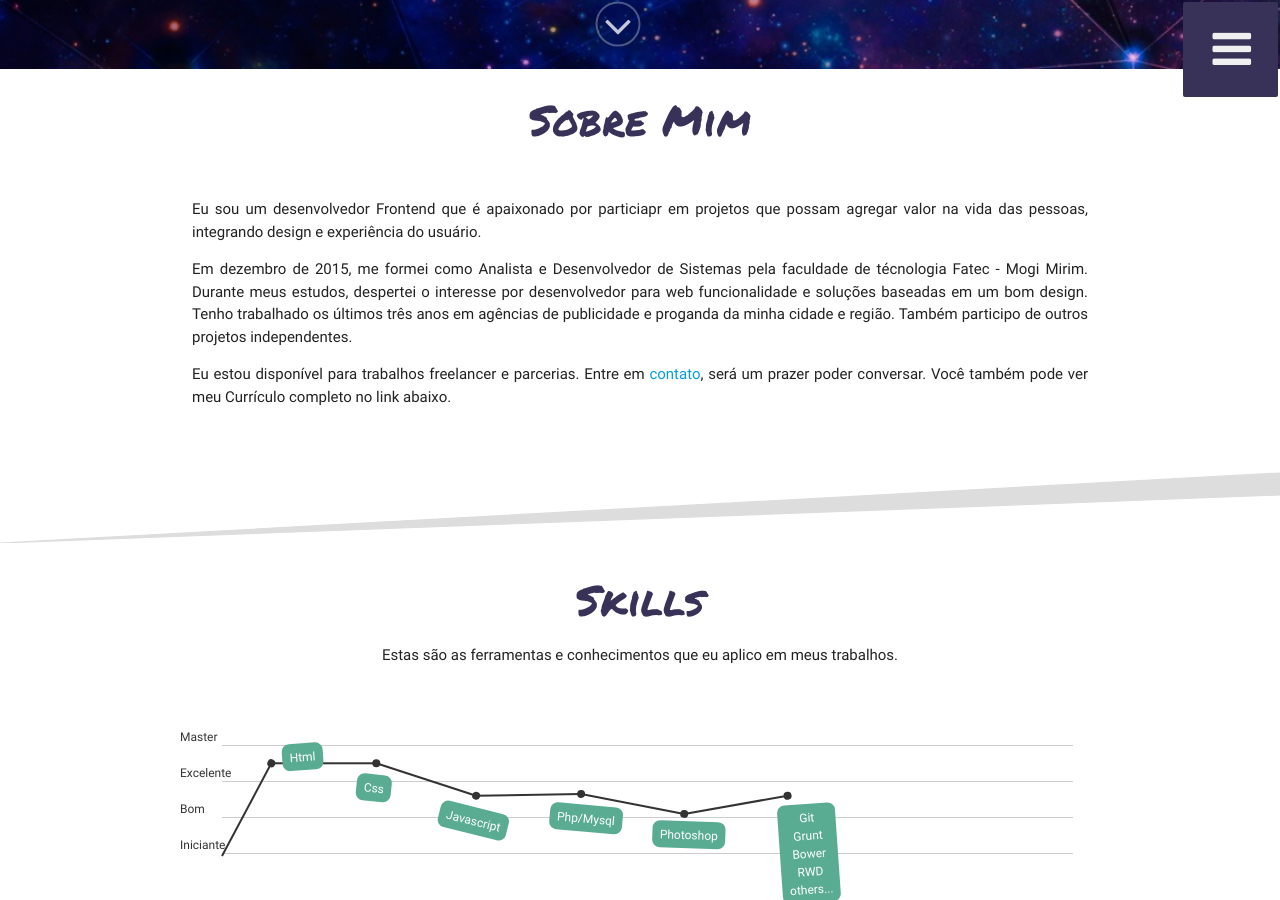
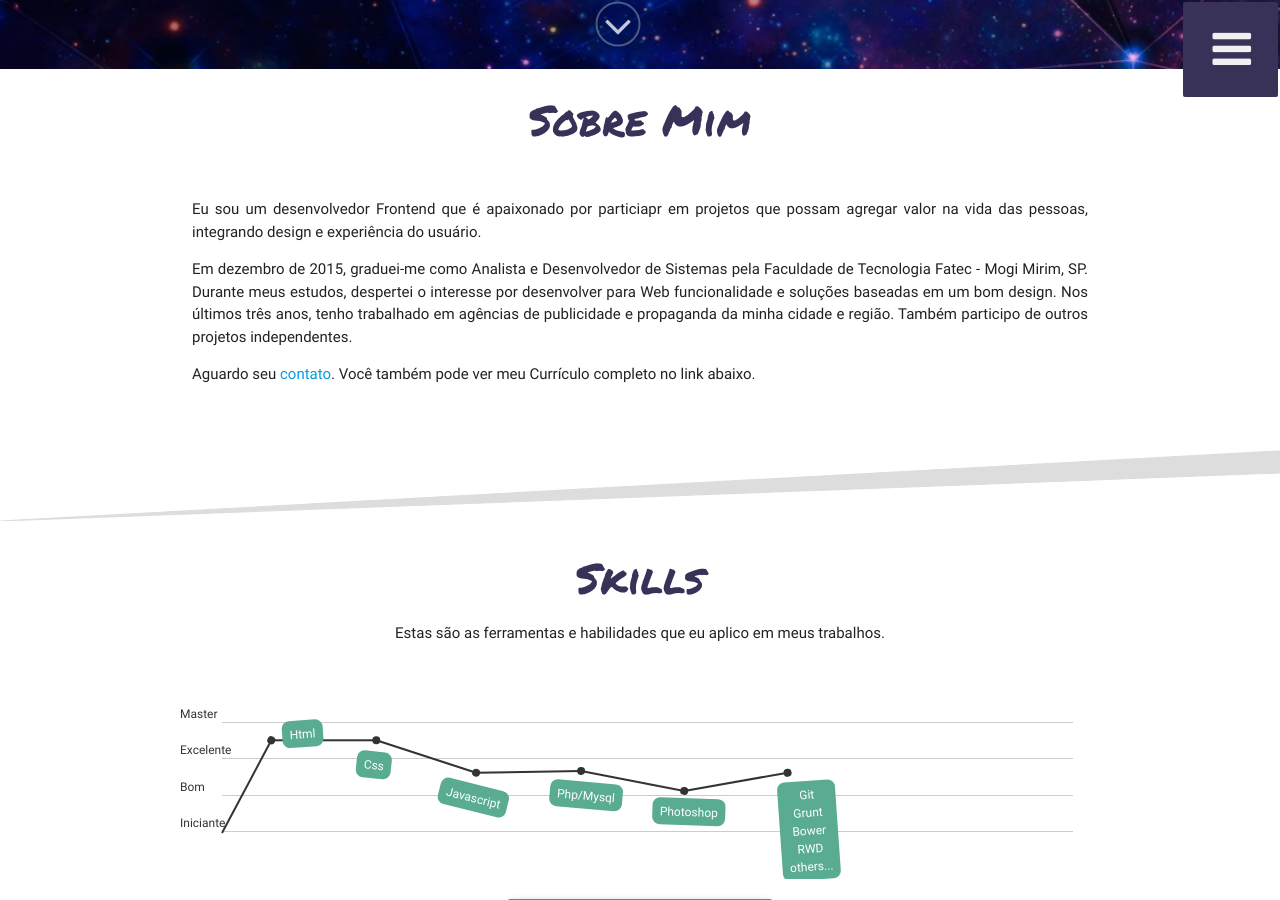
Before and after one commit to olavillalon/olavillalon.github.io, a Jekyll site: the page built from sobre.html, in a window 1280 px wide and 900 px high, scrolled down 831 px. Built offline with Jekyll 4.4.1, drawn with Linux system fonts in a browser that asks for light colours; some of the changed text lies outside the part shown.

```diff
--- a/sobre.html
+++ b/sobre.html
@@ -34,8 +34,8 @@
         <div class="row">
             <div class="col s12">
                 <p class="text-justify"> Eu sou um desenvolvedor Frontend que é apaixonado por particiapr em projetos que possam agregar valor na vida das pessoas, integrando design e experiência do usuário.</p>
-                <p class="text-justify">Em dezembro de 2015, me formei como Analista e Desenvolvedor de Sistemas pela faculdade de técnologia Fatec - Mogi Mirim. Durante meus estudos, despertei o interesse por desenvolvedor para web funcionalidade e soluções baseadas em um bom design. Tenho trabalhado os últimos três anos em agências de publicidade e proganda da minha cidade e região. Também participo de outros projetos independentes.</p>
-                <p class="text-justify">Eu estou disponível para trabalhos freelancer e parcerias. Entre em <a href="#contact">contato</a>, será um prazer poder conversar. Você também pode ver meu Currículo completo no link abaixo.</p>
+                <p class="text-justify">Em dezembro de 2015, graduei-me como Analista e Desenvolvedor de Sistemas pela Faculdade de Tecnologia Fatec - Mogi Mirim, SP. Durante meus estudos, despertei o interesse por desenvolver para Web funcionalidade e soluções baseadas em um bom design. Nos últimos três anos, tenho trabalhado em agências de publicidade e propaganda da minha cidade e região. Também participo de outros projetos independentes.</p>
+                <p class="text-justify">Aguardo seu <a href="#contact"> contato</a>. Você também pode ver meu Currículo completo no link abaixo.</p>
             </div>
         </div>
     </section>
@@ -47,7 +47,7 @@
     <section id="skills" class="container center">
         <div class="row">
         	<h2 class="title-section">Skills</h2>
-        	<p>Estas são as ferramentas e conhecimentos que eu aplico em meus trabalhos.</p>
+        	<p>Estas são as ferramentas e habilidades que eu aplico em meus trabalhos.</p>
         </div>
         <div class="row blog-chart">
             <div class="col s12">
@@ -104,7 +104,7 @@
     </section>
     <div class="container center">
         <div class="row">
-            <!--<a class="waves-effect waves-light btn-large"><i class="fa fa-cloud-download"></i> Download My CV </a>-->
+            <a href="{{ site.url }}Curriculo-Matheus.pdf" class="waves-effect waves-light btn-large"><i class="fa fa-cloud-download"></i> Download Currículo </a>
         </div>
     </div>
     <div class="divisor absolute">
@@ -121,7 +121,7 @@
             </div>
             <div class="row">
                 <div class="col m6 s12">
-                    <p class="justify-align text-contact">Agora que você já sabe um pouco mais sobre mim e o que eu faço, sinta-se à vontade para entrar em contato. Ficarei feliz em poder ajudar da maneira que for. Estou disponível para trabalhos freelancers e parcerias. Você pode preencher o formulário ao lado e conhecer mais sobre mim nos links abaixo.</p>
+                    <p class="justify-align text-contact">Agora que você já sabe um pouco mais sobre mim e o que eu faço, sinta-se à vontade para entrar em contato. Ficarei feliz em poder ajudar da maneira que for. Use o formulário a seguir para entrar em contato. Você também pode conhecer mais sobre mim nos links abaixo.</p>
                     <ul class="social-icons list-inline icon-zoom">
                         <li>
                             <a href="mailto:villalon.frontend@gmail.com" target="_blank">
```
Also changed, not shown: index.html (+6 -7 lines), 1 other file.
